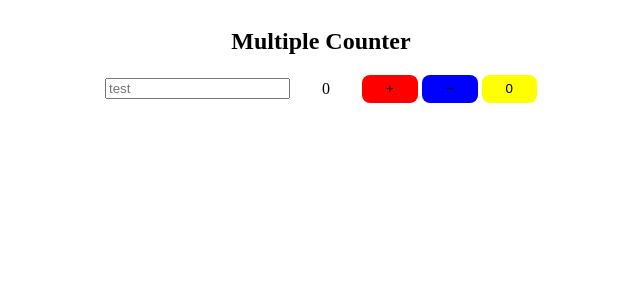
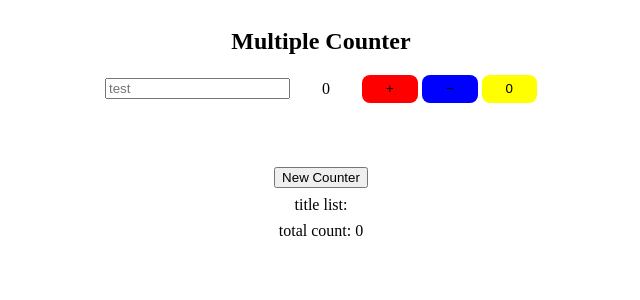
Before and after one commit to keento0809/multiple-counter-svelte, a SvelteKit app: page / in a window 1280 px wide. Shown: the top 300 px of the page, without its empty margins (319-959 px from the left). Built offline with nearby package versions, Linux system fonts and the light colour scheme.

Commit message:
Created UI of dashboard component

```diff
--- /dev/null
+++ b/src/lib/components/Dashboard.svelte
@@ -0,0 +1,30 @@
+<script lang="ts">
+    let titleList:Array<string> = []
+    let totalCount = 0
+</script>
+
+<section class="dashboard-container">
+    <div>
+        <button>New Counter</button>
+    </div>
+    <div>
+        <p>title list: {titleList}</p>
+    </div>
+    <div>
+        <p>total count: {totalCount}</p>
+    </div>
+</section>
+
+<style>
+    .dashboard-container {
+        padding: 4rem 0;
+        display: flex;
+        flex-direction: column;
+        justify-content: flex-start;
+        align-items: center;
+        gap: 0.5rem;
+    }
+    .dashboard-container p {
+        margin: 0;
+    }
+</style>
--- a/src/routes/+page.svelte
+++ b/src/routes/+page.svelte
@@ -1,10 +1,12 @@
 <script>
     import Counter from '../lib/components/Counter.svelte'
+    import Dashboard from '$lib/components/Dashboard.svelte';
 </script>
 
 <section class="root">
     <h1>Multiple Counter</h1>
     <Counter />
+    <Dashboard />
 </section>
 
 <style>
```
